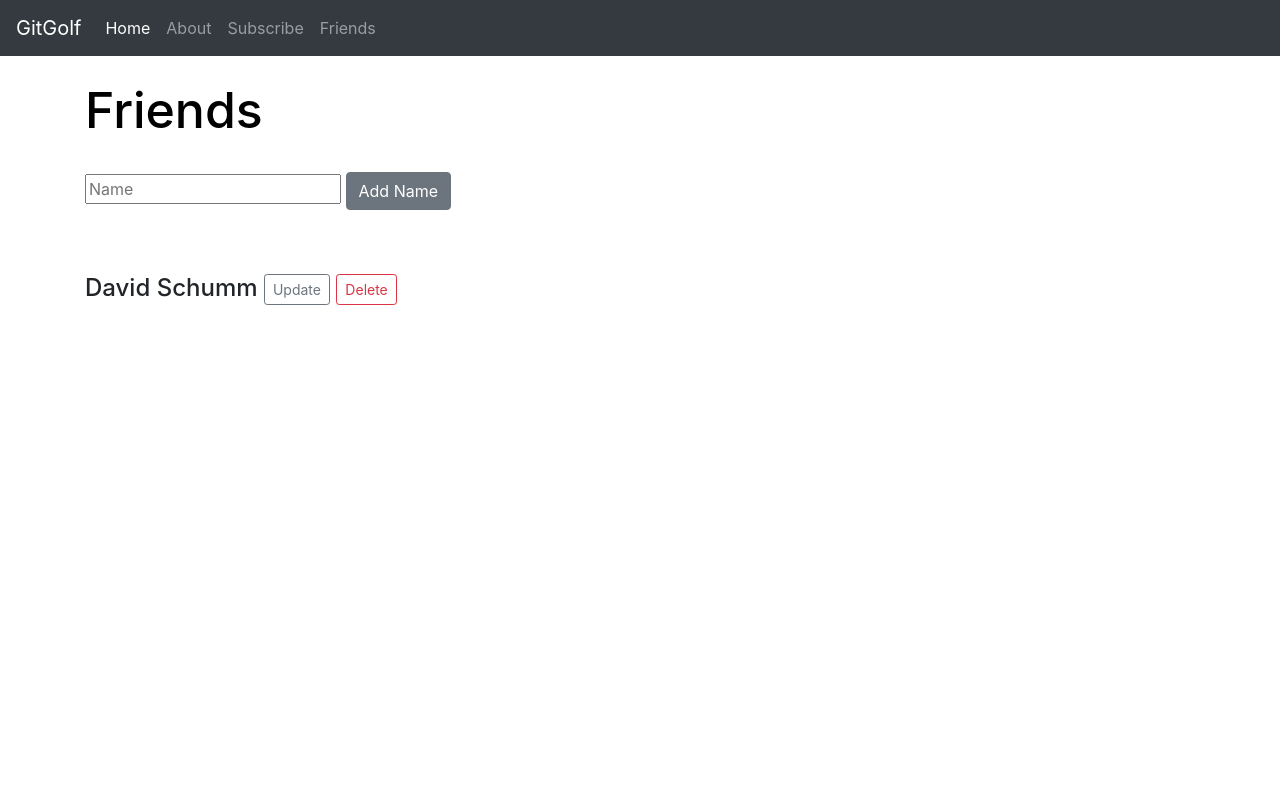
After one commit to davidschumm/gitgolf, a Flask app: page /friends in a window 1280 px wide. The commit adds this page. Run offline with Flask 2, Linux system fonts and the light colour scheme; data comes from the database, SQL or seed files in the repository; both versions use the stored data as it was after the commit.

Commit message:
added database, 1st functional crud app

```diff
--- a/app.py
+++ b/app.py
@@ -1,9 +1,78 @@
-from flask import Flask, render_template, request
+from flask import Flask, render_template, request, redirect
+#import smtplib
+from flask_sqlalchemy import SQLAlchemy
+from datetime import datetime
 
 app = Flask(__name__)
+app.config['SQLALCHEMY_DATABASE_URI'] = 'sqlite:///friends.db'
+# Initialize the database
+db = SQLAlchemy(app)
+
+# create db model
+class Friends(db.Model):
+	id = db.Column(db.Integer, primary_key=True)
+	name = db.Column(db.String(200), nullable=False)
+	date_created = db.Column(db.DateTime, default=datetime.utcnow)
+	# Create a function to return a string when we add something
+	def __repr__(self):
+		return '<Name %r>' % self.id
+
 
 
 subscribers = []
+
+
+@app.route('/delete/<int:id>')
+def delete(id):
+	friend_to_delete = Friends.query.get_or_404(id)
+
+	try:
+		db.session.delete(friend_to_delete)
+		db.session.commit()
+		return redirect('/friends')
+
+	except:
+		return "There was a problem deleting that friend"
+
+@app.route('/update/<int:id>', methods=['POST', 'GET'])
+def update(id):
+	friend_to_update = Friends.query.get_or_404(id)
+	if request.method == "POST":
+		friend_to_update.name = request.form['name']
+		try:
+			db.session.commit()
+			return redirect('/friends')
+		except:
+			return "There was a problem updating that friend"
+
+	else:
+		return render_template('update.html', friend_to_update=friend_to_update)
+
+
+
+@app.route('/friends', methods=['POST', 'GET'])
+def friends():
+	title = "!GitGolf Users!"
+
+	if request.method == "POST":
+		friend_name = request.form['name']
+		new_friend = Friends(name=friend_name)
+
+
+		# Push to database
+		try:
+			db.session.add(new_friend)
+			db.session.commit()
+			return redirect('friends')
+		except:
+			return "There was an error adding friend"
+
+	else:
+		friends = Friends.query.order_by(Friends.date_created)
+		return render_template("friends.html", title=title, friends=friends)
+
+
+
 
 @app.route('/')
 def index():
@@ -29,6 +98,12 @@ def form():
 	email = request.form.get("email")
 	password = request.form.get("password")
 
+	#message = "You have been subscribed to my email newsletter"
+	#server = smtplib.SMTP("smtp.gmail.com", 587)
+	#server.starttls()
+	#server.login("myemail@gmail.com", "password")
+	#server.sendmail("myemail@gmail.com", email, message)
+
 	if not first_name or not last_name or not email or not password:
 		error_statement = "All Form Fields Required..."
 		return render_template("subscribe.html",
--- /dev/null
+++ b/static/CSS/style.css
@@ -0,0 +1,9 @@
+h1 {
+	color:black;
+	font-size: 50px;
+
+}
+
+body{
+	background:white;
+}
--- a/templates/base.html
+++ b/templates/base.html
@@ -8,12 +8,15 @@
     <!-- Bootstrap CSS -->
     <link rel="stylesheet" href="https://cdn.jsdelivr.net/npm/bootstrap@4.5.3/dist/css/bootstrap.min.css" integrity="sha384-TX8t27EcRE3e/ihU7zmQxVncDAy5uIKz4rEkgIXeMed4M0jlfIDPvg6uqKI2xXr2" crossorigin="anonymous">
 
+    <link rel="stylesheet" href="{{ url_for('static', filename='css/style.css') }}">
+
+
     <title>
       {% block title %}GENERIC TITLE{% endblock %}
     </title>
   </head>
   <body>
-    <nav class="navbar navbar-expand-lg navbar-light bg-light">
+    <nav class="navbar navbar-expand-lg navbar-dark bg-dark">
   <a class="navbar-brand" href="{{ url_for('index') }}">GitGolf</a>
   <button class="navbar-toggler" type="button" data-toggle="collapse" data-target="#navbarSupportedContent" aria-controls="navbarSupportedContent" aria-expanded="false" aria-label="Toggle navigation">
     <span class="navbar-toggler-icon"></span>
@@ -31,6 +34,9 @@
 	  <li class="nav-item">
 	    <a class="nav-link" href="{{ url_for('subscribe') }}">Subscribe</a>
 	  </li>
+     <li class="nav-item">
+        <a class="nav-link" href="{{ url_for('friends') }}">Friends</a>
+      </li>
 
 
 
--- /dev/null
+++ b/templates/friends.html
@@ -0,0 +1,24 @@
+{% extends 'base.html' %}
+{% block title %}{{ title }}{% endblock %}}
+{% block content %}
+    <div class="container">
+        <h1>Friends</h1>
+        <br/>
+        <form action="/friends" METHOD="POST">
+          <input type="text" placeholder="Name" name="name">
+          <input type="submit" value="Add Name" class="btn btn-secondary">
+        </form>
+        <br/><br/>
+        {% for friend in friends %}
+          <h4>
+            {{ friend.name }} <a href="/update/{{ friend.id }}" class="btn btn-outline-secondary btn-sm">Update</a>
+
+            <a href="/delete/{{ friend.id }}" class="btn btn-outline-danger btn-sm">Delete</a>
+          </h4>
+
+        {% endfor %}
+
+
+
+    </div>
+{% endblock %}
```
Also changed, not shown: setupingitbash.txt (added, +79 -0 lines), templates/index.html (+9 -1 lines), templates/update.html (added, +13 -0 lines), friends.db (added), static/Images/golfbackground.jpg (added), static/Images/golflogo.jpg (added).
